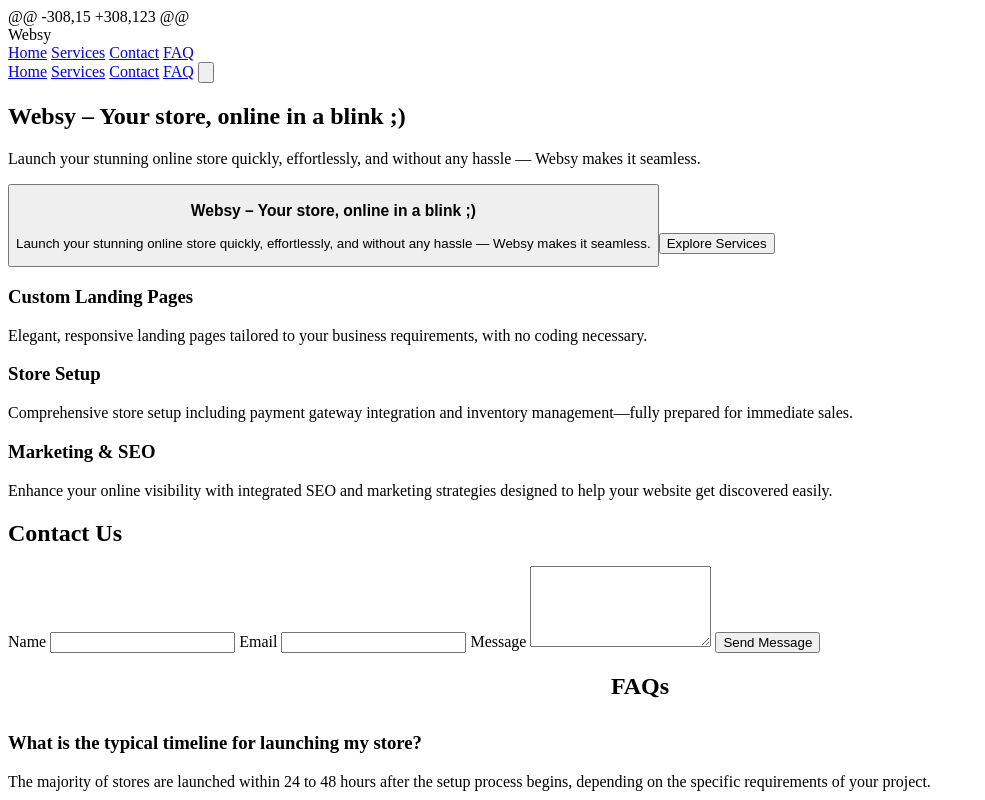
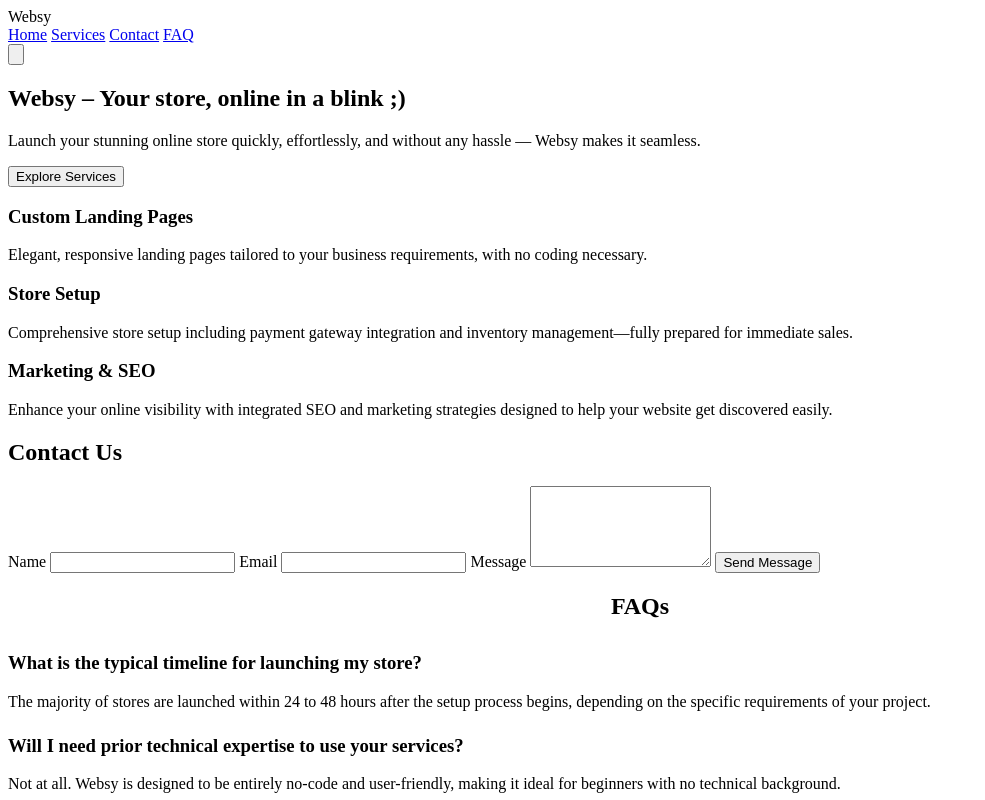
Before and after one commit to Zayd2010/e.g.localbizdemo, a plain HTML site: page index.html in a window 1280 px wide. Shown: the top 800 px of the page, without its empty margins (0-985 px from the left). Drawn offline with Linux system fonts and the light colour scheme.

Commit message:
Update index.html

```diff
--- a/index.html
+++ b/index.html
@@ -1,10 +1,16 @@
 <!DOCTYPE html>
 <html lang="en">
-<html lang="en" >
 <head>
   <meta charset="UTF-8" />
   <meta name="viewport" content="width=device-width, initial-scale=1" />
-@@ -308,15 +308,123 @@
+  <title>Websy – Your store, online in a blink ;)</title>
+  <!-- Your styles remain unchanged (not included here for brevity) -->
+  <style>
+    /* CSS styles here (unchanged)... */
+  </style>
+</head>
+<body>
+
   <header>
     <div class="logo" aria-label="Websy logo">Websy</div>
     <nav role="navigation" aria-label="Primary navigation">
@@ -12,11 +18,6 @@
       <a href="#services" tabindex="0">Services</a>
       <a href="#contact" tabindex="0">Contact</a>
       <a href="#faq" tabindex="0">FAQ</a>
-    </nav>
-  <a href="#hero" tabindex="0">Home</a>
-  <a href="#services" tabindex="0">Services</a>
-  <a href="#contact" tabindex="0">Contact</a>
-  <a href="#faq" tabindex="0">FAQ</a> <!-- ✅ New FAQ link -->
     </nav>
     <button id="modeToggle" aria-label="Toggle dark/light mode" title="Toggle dark/light mode">
       <!-- Moon icon -->
@@ -26,11 +27,6 @@
     </button>
   </header>
 
-  <main>
-    <section class="hero" id="hero" tabindex="-1" aria-label="Hero section">
-      <h1>Websy – Your store, online in a blink ;)</h1>
-      <p>Launch your stunning online store quickly, effortlessly, and without any hassle — Websy makes it seamless.</p>
-      <button class="btn-primary" onclick="document.getElementById('services').scrollIntoView({behavior: 'smooth'})
   <main>
     <section class="hero" id="hero" tabindex="-1" aria-label="Hero section">
       <h1>Websy – Your store, online in a blink ;)</h1>
@@ -56,7 +52,6 @@
     <section id="contact" tabindex="-1" aria-label="Contact section">
       <h2>Contact Us</h2>
       <form id="contactForm" aria-describedby="contactDesc" action="https://formspree.io/f/xjkwzyop" method="POST">
-
         <label for="name">Name</label>
         <input id="name" name="name" type="text" required autocomplete="name" />
         <label for="email">Email</label>
@@ -67,7 +62,6 @@
       </form>
     </section>
 
-  <!-- ✅ FAQ section starts here -->
     <section id="faq" tabindex="-1" aria-label="Frequently Asked Questions">
       <h2 style="text-align:center; color: var(--accent); margin-bottom: 2rem;">FAQs</h2>
       <div class="service-card" style="margin-bottom: 1.5rem;">
@@ -83,21 +77,17 @@
         <p>Absolutely. You may request modifications or manage updates at any time via our user-friendly dashboard.</p>
       </div>
     </section>
-  <!-- ✅ FAQ section ends here -->
   </main>
-
 
   <button id="callUsBtn" aria-label="Call us now" title="Call us now" onclick="window.location.href='tel:+447881092981'">Call Us</button>
 
   <script>
-    // Dark/Light mode toggle
     const modeToggle = document.getElementById('modeToggle');
     const modeIcon = document.getElementById('modeIcon');
 
     function setMode(mode) {
       if(mode === 'light') {
         document.body.classList.add('light');
-        // Change icon to sun
         modeIcon.innerHTML = `
           <circle cx="12" cy="12" r="5" fill="none" stroke="currentColor" stroke-width="2"/>
           <line x1="12" y1="1" x2="12" y2="3" />
@@ -111,13 +101,11 @@
         `;
       } else {
         document.body.classList.remove('light');
-        // Change icon to moon
         modeIcon.innerHTML = `<path d="M21 12.79A9 9 0 0111.21 3 7 7 0 0021 12.79z"/>`;
       }
       localStorage.setItem('theme', mode);
     }
 
-    // Load saved mode or default dark
     const savedTheme = localStorage.getItem('theme') || 'dark';
     setMode(savedTheme);
 
@@ -128,6 +116,6 @@
         setMode('light');
       }
     });
-
-
+  </script>
+</body>
 </html>
```
Lines whose indentation alone changed are shown as unchanged.
